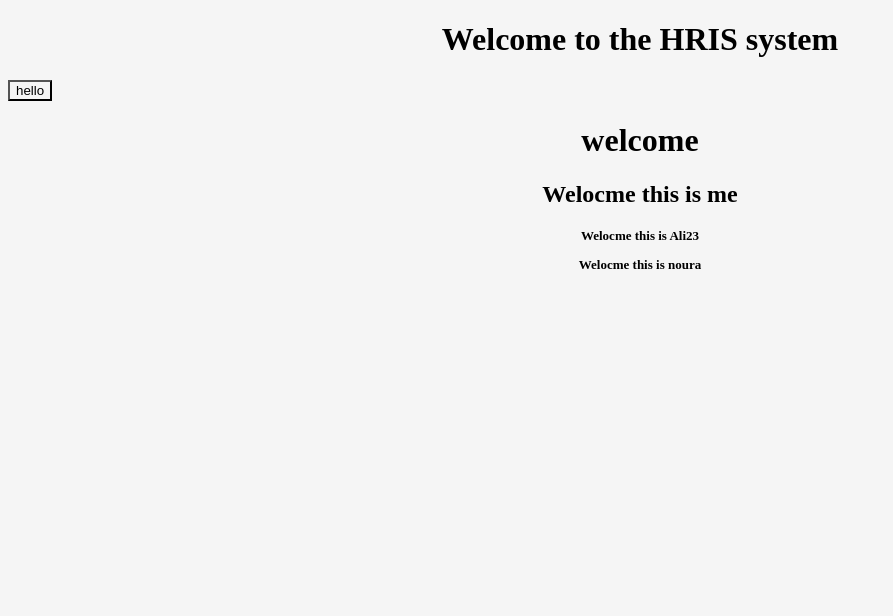
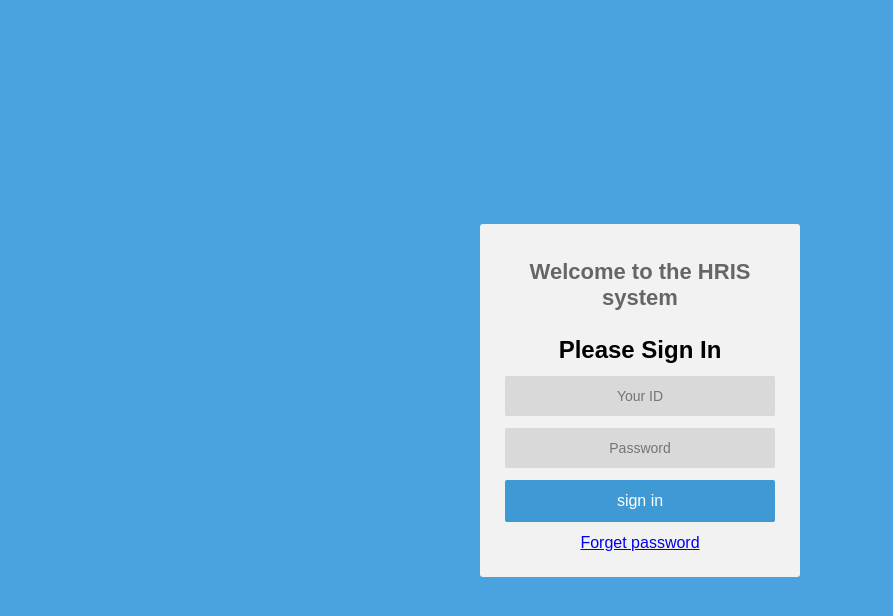
Before and after one commit to Graduation-Project-HRIS/Project-HRIS, a plain HTML site: page frontend/html-files/index.html in a window 1280 px wide. Shown: the whole page, without its empty margins (0-893 px from the left). Drawn offline with Linux system fonts and the light colour scheme.

Commit message:
index.html
Sign in

```diff
--- a/frontend/html-files/index.html
+++ b/frontend/html-files/index.html
@@ -3,17 +3,30 @@
     <head>
         <meta charset="UTF-8">
         <meta name="viewport" content="width=device-width, initial-scale=1.0">
-        <link rel="stylesheet" href="../../styles/css-files/style.css">
+        <link rel="stylesheet" href="../../styles/css-files/sign-in.css">
         <title>HRIS</title>
     </head>
     <body>
-
-        <h1>Welcome to the HRIS system</h1>
-        <button id="alert">hello</button>
-        <h1> welcome </h1>
-        <h2> Welocme this is me  </h2>
-        <h3> Welocme this is Ali23 </h3>
-        <h3> Welocme this is noura</h3>
-        <script src="../../backend/script-files/script.js"></script>
-    </body>
-</html>
+        <div class="login-container">
+            <div class="welcome-message">
+                <h1>Welcome to the HRIS system</h1>
+            </div>
+            <div class="wrapper">
+                <form class="form-signin">
+                    <h2 class="form-signin-heading">Please Sign In</h2>
+                    <input type="text" class="form-control" name="username"
+                        placeholder="Your ID" required autofocus />
+                    <input type="password" class="form-control" name="password"
+                        placeholder="Password" required />
+                    <a href="home.html">
+                        <button class="btn btn-lg btn-primary btn-block"
+                            type="submit" id="loginButton">Sign In</button>
+                    </a>
+                    <a href="#">
+                        Forget password
+                    </a>
+                </form>
+            </div>
+            <script src="../../backend/script-files/script.js"></script>
+        </body>
+    </html>
--- /dev/null
+++ b/styles/css-files/sign-in.css
@@ -0,0 +1,71 @@
+* {
+    margin: 0;
+    padding: 0;
+    box-sizing: border-box;
+    font-family: Arial, sans-serif;
+}
+
+body {
+    background-color: #4aa3df;
+    display: flex;
+    justify-content: center;
+    align-items: center;
+    min-height: 100vh;
+}
+
+.login-container {
+    background-color: #f2f2f2;
+    width: 320px;
+    padding: 35px 25px 25px;
+    text-align: center;
+    border-radius: 3px;
+}
+
+.login-container h1 {
+    font-size: 22px;
+    color: #666;
+    margin-bottom: 25px;
+    font-weight: bold;
+}
+
+.login-container form {
+    display: flex;
+    flex-direction: column;
+    gap: 12px;
+}
+
+.login-container input {
+    width: 100%;
+    padding: 12px;
+    border: none;
+    background-color: #d9d9d9;
+    text-align: center;
+    font-size: 14px;
+    color: #777;
+    outline: none;
+    border-radius: 2px;
+}
+
+.login-container button {
+    width: 100%;
+    padding: 12px;
+    border: none;
+    background-color: #3f99d4;
+    color: white;
+    font-size: 16px;
+    cursor: pointer;
+    border-radius: 2px;
+    text-transform: lowercase;
+}
+
+.login-container button:hover {
+    background-color: #358cc5;
+}
+
+.forgot-password {
+    display: inline-block;
+    margin-top: 15px;
+    font-size: 12px;
+    color: #666;
+    text-decoration: underline;
+}
--- a/styles/css-files/style.css
+++ b/styles/css-files/style.css
@@ -1,16 +1,77 @@
 * {
     background: whitesmoke;
 }
+
 h1 {
     justify-content: center;
     display: flex;
 }
+
 h2 {
     justify-content: center;
     display: flex;
 }
+
 h3 {
     justify-content: center;
     display: flex;
     font-size: small;
 }
+
+#signinForm {
+    display: flex;
+    justify-content: center;
+    justify-self: center;
+    border-width: 15px;
+
+}
+
+body {
+    background: #eee !important;
+}
+
+.wrapper {
+    margin-top: 80px;
+    margin-bottom: 80px;
+}
+
+.form-signin {
+    max-width: 380px;
+    padding: 15px 35px 45px;
+    margin: 0 auto;
+    background-color: #fff;
+    border: 1px solid rgba(0, 0, 0, 0.1);
+
+    .form-signin-heading,
+    .checkbox {
+        margin-bottom: 30px;
+    }
+
+    .checkbox {
+        font-weight: normal;
+    }
+
+    .form-control {
+        position: relative;
+        font-size: 16px;
+        height: auto;
+        padding: 10px;
+        @include box-sizing(border-box);
+
+        &:focus {
+            z-index: 2;
+        }
+    }
+
+    input[type="text"] {
+        margin-bottom: -1px;
+        border-bottom-left-radius: 0;
+        border-bottom-right-radius: 0;
+    }
+
+    input[type="password"] {
+        margin-bottom: 20px;
+        border-top-left-radius: 0;
+        border-top-right-radius: 0;
+    }
+}
```
Also changed, not shown: frontend/html-files/home.html (added, +15 -0 lines).
